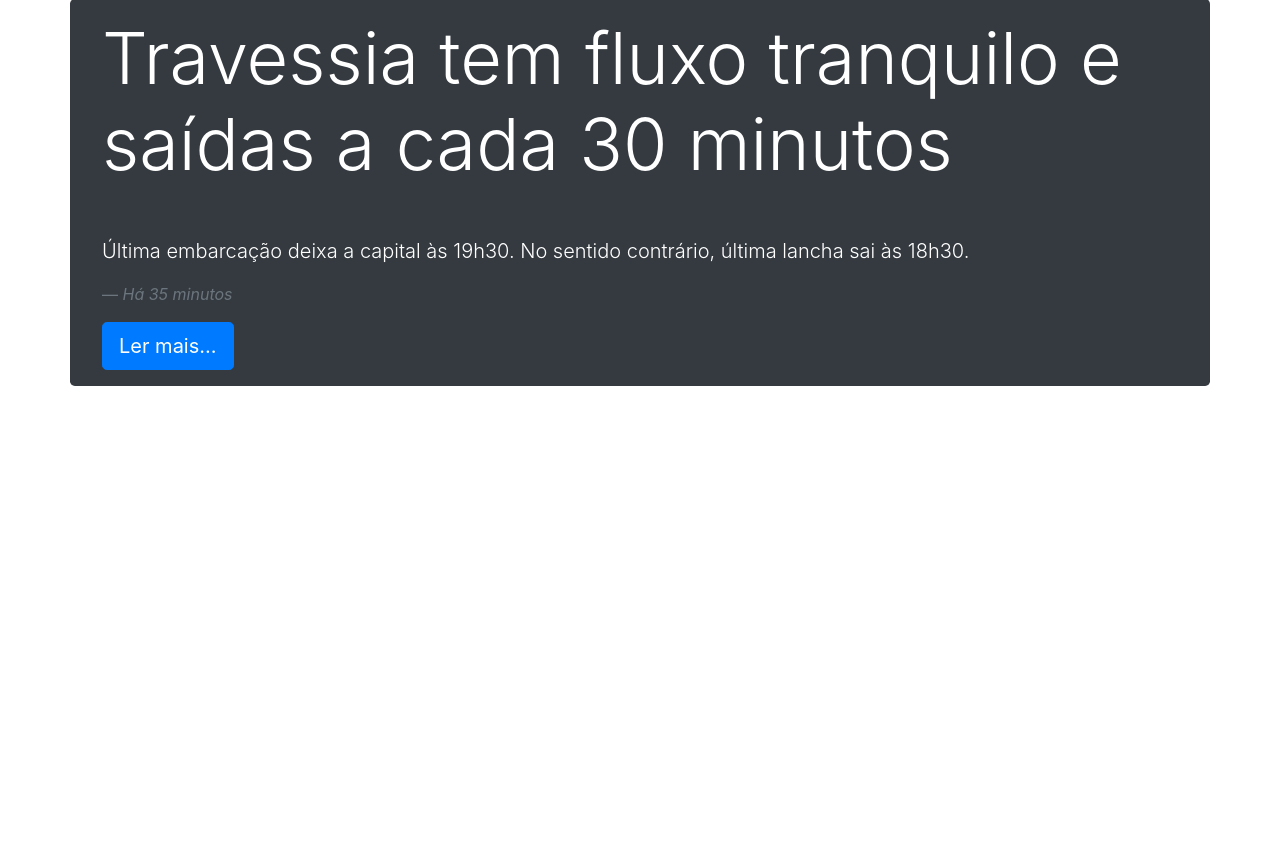
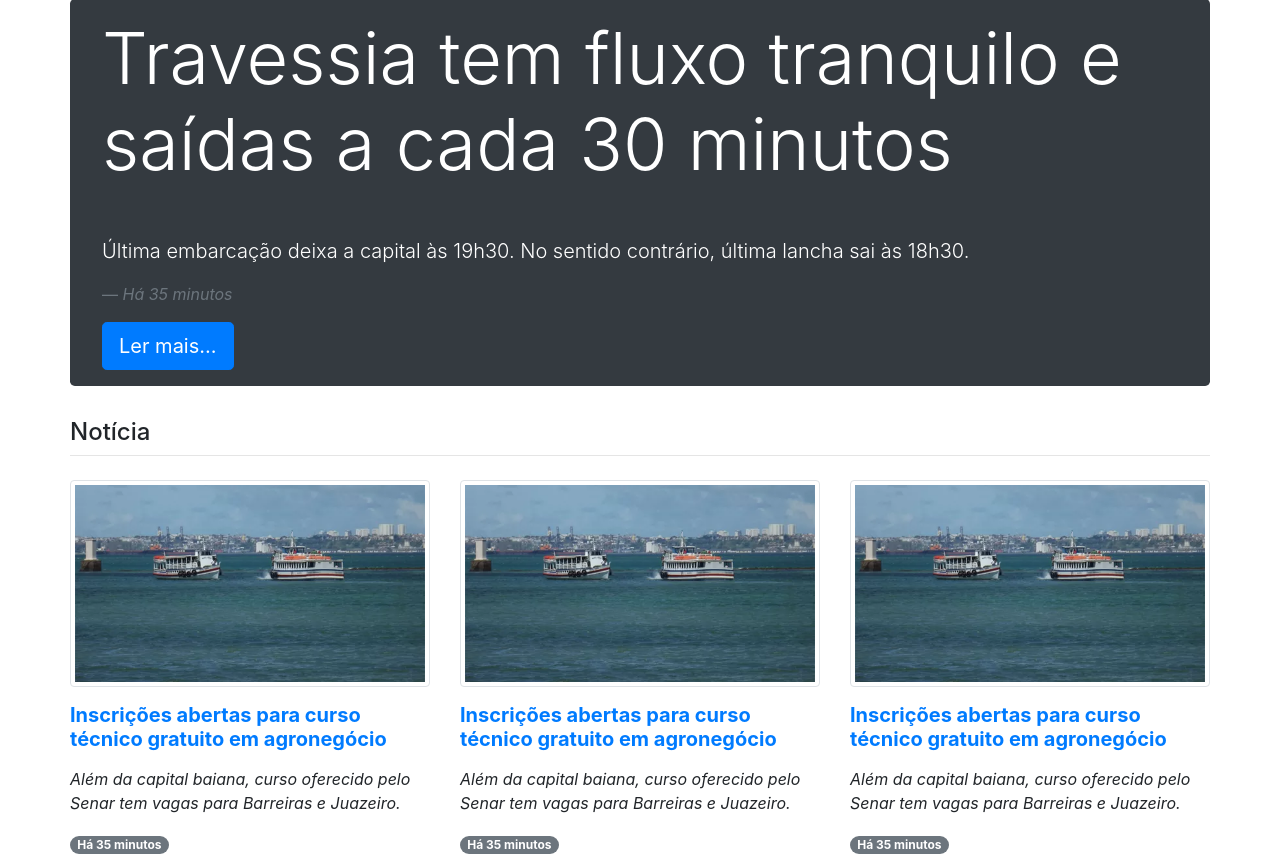
Before and after one commit to lailson-dev/news-portal-php, a PHP site: page / in a window 1280 px wide. Shown: the part 86-941 px from the top of the page. Before the commit the page ends 472 px from the top, so only its background shows below. Run offline with PHP 8.4, Linux system fonts and the light colour scheme.

Commit message:
Listagem dos três últimos posts de notícias

```diff
--- a/index.php
+++ b/index.php
@@ -45,6 +45,36 @@
 		</section>
 		<!-- End Main Page Call -->
 
+		<!-- Posts Page - Noticies -->
+		<section class="container p-0">
+			<h4>Notícia</h4>
+			<hr class="mb-4 mt-0">
+			<div class="row d-flex">
+				<div class="col-sm-4">
+					<img src="assets/img/foto01.jpg" class="img-thumbnail" alt="">
+					<h5 class="my-3 font-weight-bold"><a href="#">Inscrições abertas para curso técnico gratuito em agronegócio</a></h5>
+					<p class="font-italic">Além da capital baiana, curso oferecido pelo Senar tem vagas para Barreiras e Juazeiro.</p>
+					<small class="badge badge-pill badge-secondary">Há 35 minutos</small>
+				</div>
+
+				<div class="col-sm-4">
+					<img src="assets/img/foto01.jpg" class="img-thumbnail" alt="">
+					<h5 class="my-3 font-weight-bold"><a href="#">Inscrições abertas para curso técnico gratuito em agronegócio</a></h5>
+					<p class="font-italic">Além da capital baiana, curso oferecido pelo Senar tem vagas para Barreiras e Juazeiro.</p>
+					<small class="badge badge-pill badge-secondary">Há 35 minutos</small>
+				</div>
+
+				<div class="col-sm-4">
+					<img src="assets/img/foto01.jpg" class="img-thumbnail" alt="">
+					<h5 class="my-3 font-weight-bold"><a href="#">Inscrições abertas para curso técnico gratuito em agronegócio</a></h5>
+					<p class="font-italic">Além da capital baiana, curso oferecido pelo Senar tem vagas para Barreiras e Juazeiro.</p>
+					<small class="badge badge-pill badge-secondary">Há 35 minutos</small>
+				</div>
+			</div>
+		</section>
+		<!-- End Posts Page - Noticies -->
+
+
 		<!-- Optional JavaScript -->
 		<!-- jQuery first, then Popper.js, then Bootstrap JS -->
 		<script src="assets/js/bootstrap.bundle.min.js"></script>
```
